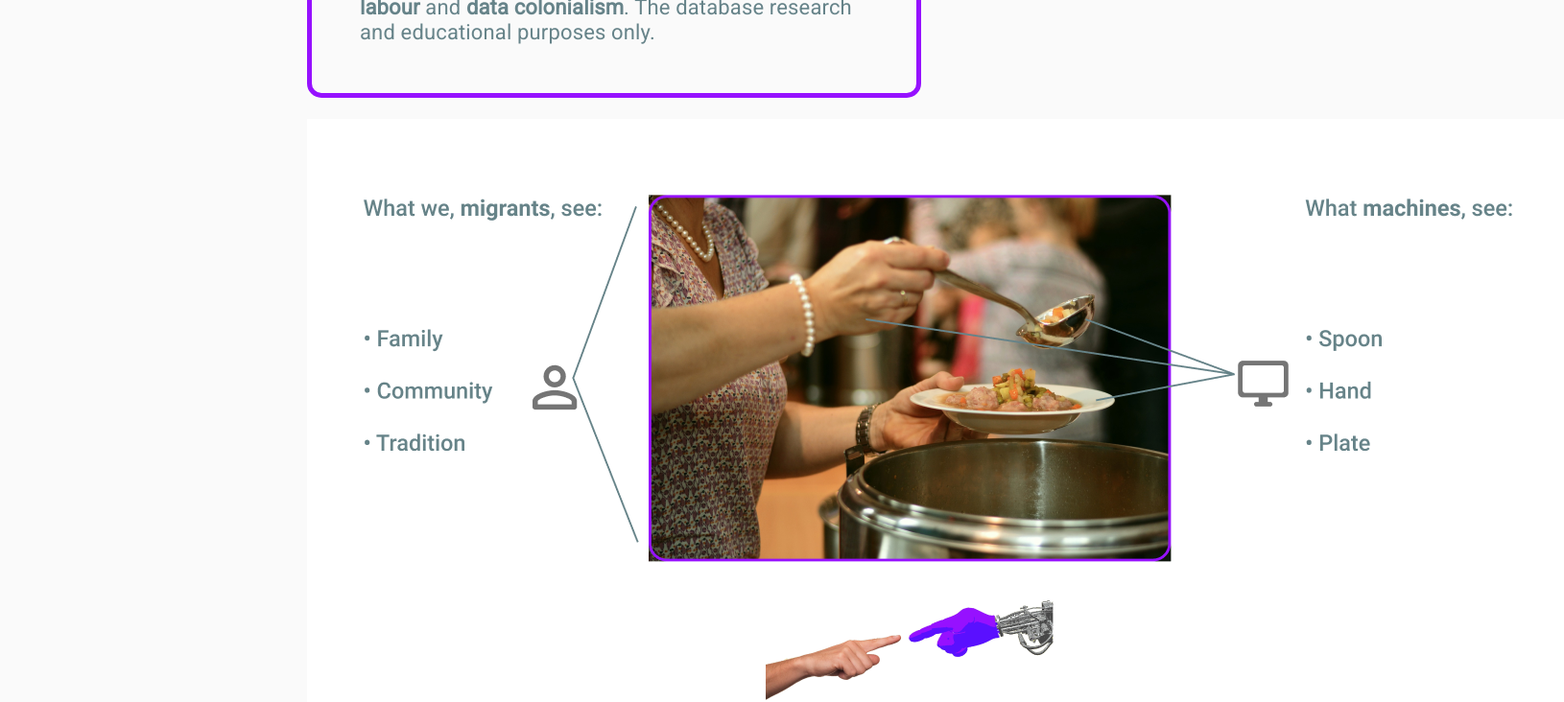
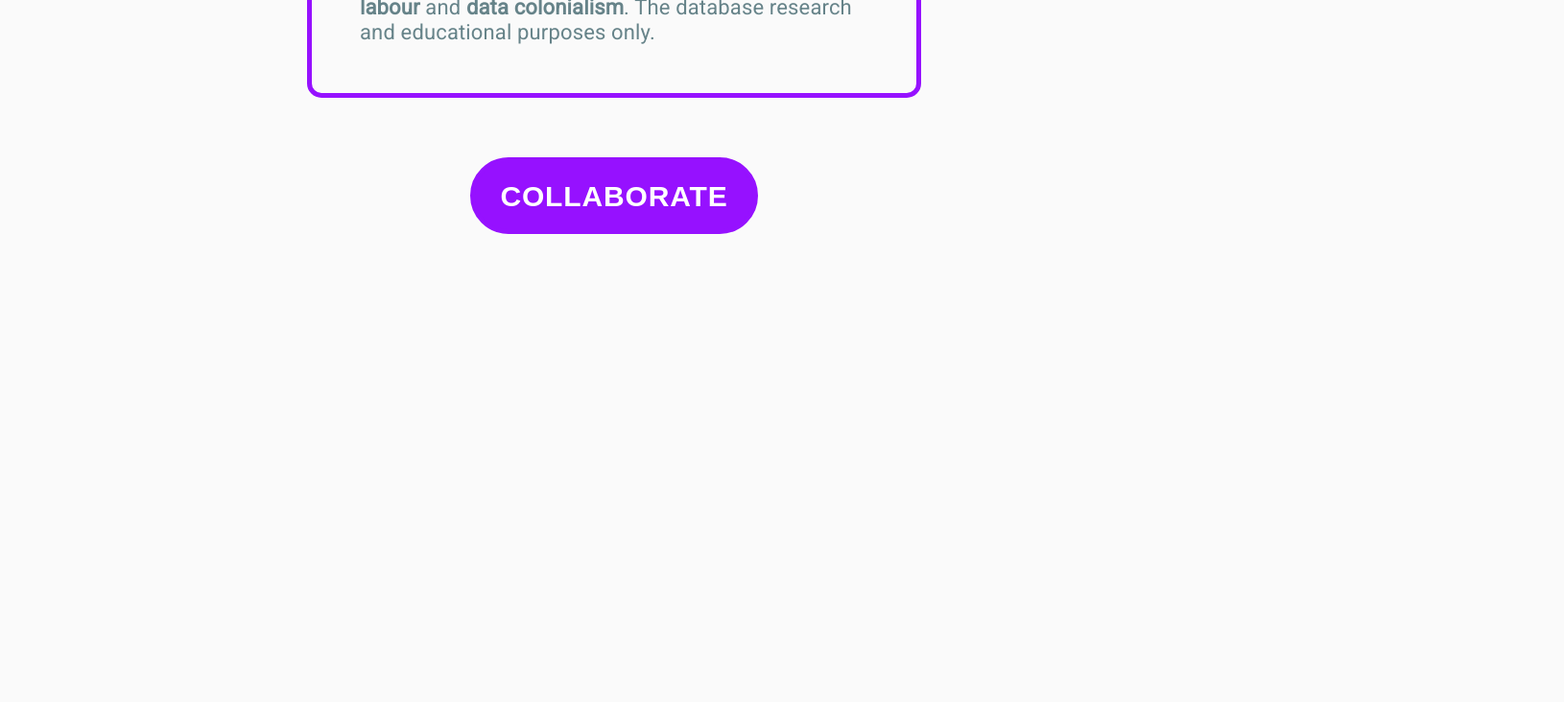
Before and after one commit to TechLabs-Berlin/migr-AI-tion, a React (Create React App) app in the folder frontend/: page /project in a window 1280 px wide. Shown: the part 400-1132 px from the top of the page at 96% size, 1630 px wide, since content can reach past the window. After the commit the page ends 800 px from the top, so only its background shows below. Built offline with nearby package versions, Linux system fonts and the light colour scheme.

Commit message:
deleted introImage

```diff
--- a/frontend/src/pages/Project.js
+++ b/frontend/src/pages/Project.js
@@ -4,7 +4,6 @@ import Grid from "@material-ui/core/Grid";
 import UploadDialog from "../components/upload/UploadDialog";
 import "fontsource-roboto";
 import { Typography } from "@material-ui/core";
-import IntroImage from "./IntroImage/IntroImage.png";
 
 export default function Project() {
   return (
@@ -29,9 +28,6 @@ export default function Project() {
               <b>data colonialism</b>. The database research and educational
               purposes only.
             </h3>
-            <div>
-              <img styles={{ width: "60%" }} src={IntroImage} />
-            </div>
           </section>
         </Typography>
         <br />
```
